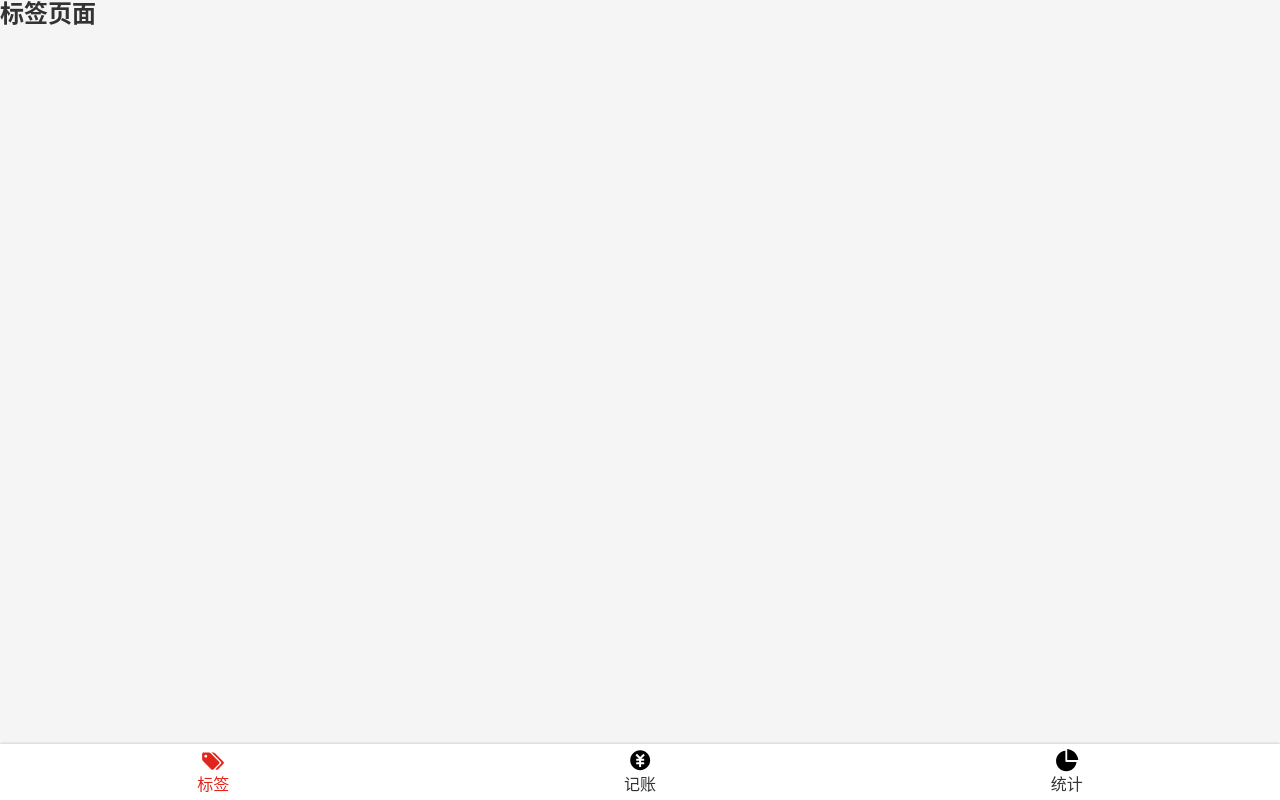
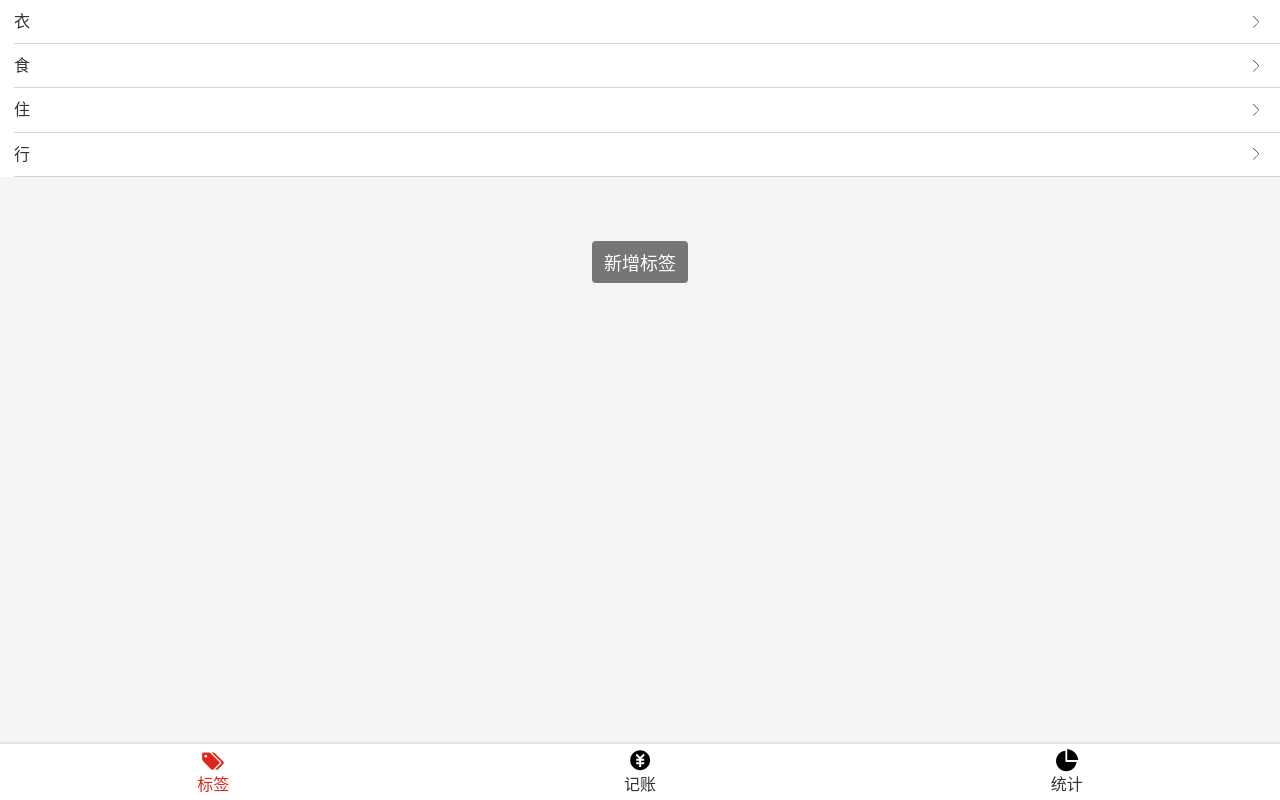
Before and after one commit to lichen404/daily-cost-react, a React app: page /tags in a window 1280 px wide. Built offline with nearby package versions, Linux system fonts and the light colour scheme.

Commit message:
完成Tags页面，创建 /tags/:tag 路由，学会 exact 的用法

```diff
--- a/src/App.tsx
+++ b/src/App.tsx
@@ -8,7 +8,7 @@
 import Money from './views/Money';
 import Statistics from './views/Statistics';
 import Tags from './views/Tags';
-
+import {Tag} from './views/Tag';
 
 
 export default function App() {
@@ -16,7 +16,10 @@
         <Router>
 
             <Switch>
-                <Route path="/tags">
+                <Route path="/tags/:tag" exact={true}>
+                    <Tag/>
+                </Route>
+                <Route path="/tags" exact={true}>
                     <Tags/>
                 </Route>
                 <Route path="/money">
--- a/src/index.scss
+++ b/src/index.scss
@@ -30,3 +30,8 @@
 :focus {
   outline: none;
 }
+.oneLine {
+  white-space: nowrap;
+  overflow: hidden;
+  text-overflow: ellipsis;
+}
--- /dev/null
+++ b/src/useTags.tsx
@@ -0,0 +1,10 @@
+import {useState} from 'react';
+const useTags = ()=>{
+    // 封装自定义hook
+    const [tags,setTags] = useState<string[]>(['衣','食','住','行'])
+    return {
+        tags,
+        setTags
+    }
+}
+export {useTags}
--- a/src/views/Money/TagSection.tsx
+++ b/src/views/Money/TagSection.tsx
@@ -1,5 +1,6 @@
 import styled from 'styled-components';
-import React, {useState} from 'react';
+import React from 'react';
+import {useTags} from '../../useTags';
 
 
 const Wrapper = styled.section`
@@ -38,7 +39,7 @@
     onChange: (selected:string[]) => void;
 }
 const TagsSection: React.FC<Props> = (props) => {
-    const [tags, setTags] = useState<string[]>(['衣', '食', '住', '行']);
+    const {tags,setTags} = useTags()
     const selectedTags = props.value;
     const onAddTag = () => {
         const name = window.prompt('新标签的名称为');
--- /dev/null
+++ b/src/views/Tag.tsx
@@ -0,0 +1,8 @@
+import React from 'react';
+
+function Tag() {
+    return (
+        <span>tag</span>
+    )
+}
+export {Tag}
--- a/src/views/Tags.tsx
+++ b/src/views/Tags.tsx
@@ -1,11 +1,60 @@
-import Layout from "components/Layout";
+import Layout from 'components/Layout';
 import React from 'react';
+import {useTags} from '../useTags';
+import styled from 'styled-components';
+import Icon from 'components/icon';
+
+const TagList = styled.ul`
+  font-size: 16px;
+  background-color: #fff;
+  >li {
+    border-bottom: 1px solid #d5d5d9;
+    padding: 12px 16px 12px 0;
+    margin-left:14px ;
+    display:flex;
+    justify-content: space-between;
+    align-items: center;
+  }
+
+`;
+const Button = styled.button`
+  font-size: 18px;
+  border: none;
+  padding: 8px 12px;
+  border-radius: 4px;
+  background-color: #767676;
+  color:#fff;
+
+`;
+const Center = styled.div`
+  display: flex;
+  justify-content: center;
+  align-items: center;
+  flex-direction: column;
+`;
+const Space = styled.div`
+  height: 64px;
+`;
+
 function Tags() {
+    const {tags, setTags} = useTags();
     return (
         <Layout>
-            <h2>标签页面</h2>
+            <TagList>
+                {tags.map(tag => <li key={tag}>
+                    <span className="oneLine">{tag}</span>
+                    <Icon name="right"/>
+                </li>)}
+
+            </TagList>
+            <Space/>
+
+            <Center>
+                <Button>新增标签</Button>
+            </Center>
         </Layout>
 
     );
 }
+
 export default Tags;
```
Also changed, not shown: src/icons/right.svg (added).
